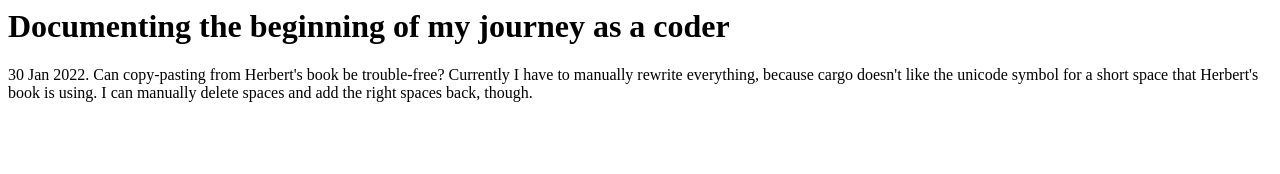
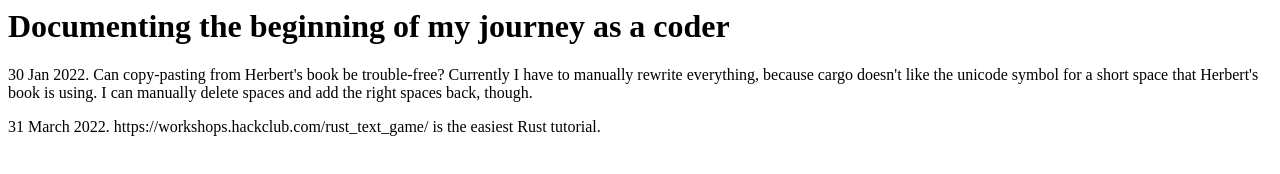
Before and after one commit to marienhof/marienhof.github.io, a plain HTML site: page index.html in a window 1280 px wide. Drawn offline with Linux system fonts and the light colour scheme.

Commit message:
Update index.html

```diff
--- a/index.html
+++ b/index.html
@@ -1,2 +1,3 @@
 <h1>Documenting the beginning of my journey as a coder</h1>
 <p>30 Jan 2022. Can copy-pasting from Herbert's book be trouble-free? Currently I have to manually rewrite everything, because cargo doesn't like the unicode symbol for a short space that Herbert's book is using. I can manually delete spaces and add the right spaces back, though. </p>
+<p>31 March 2022. https://workshops.hackclub.com/rust_text_game/ is the easiest Rust tutorial. </p>
```
